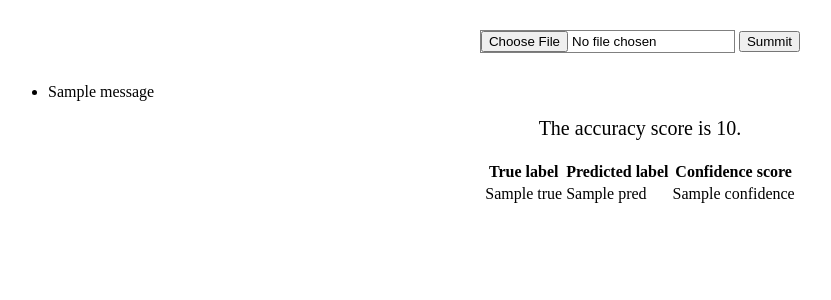
After one commit to yuant1993/Classification, a Django app: template classification/templates/classification.html in a window 1280 px wide. The commit adds this page. Shown: the top 300 px of the page, without its empty margins (0-831 px from the left). Run offline with Django 3.2, Linux system fonts and the light colour scheme; the template is opened without the code that fills it: most values are stand-ins (such as "Sample title", 1, 10 or a date in 2020); one stand-in notice (Sample message) is shown; parts of the project's set-up code (start-up, migrations or seed data) failed here and were passed over.

Commit message:
update code

```diff
--- a/classification/settings.py
+++ b/classification/settings.py
@@ -13,7 +13,7 @@ SECRET_KEY = 'r3+bkdo3(j9qp1z1#u*zkf&wj1s=&qdyh&$4^l4=0zca#x#c41'
 # SECURITY WARNING: don't run with debug turned on in production!
 DEBUG = True
 
-ALLOWED_HOSTS = ['localhost', '127.0.0.1', 'heavywaterclassification.us-east-2.elasticbeanstalk.com']
+ALLOWED_HOSTS = ['localhost', '127.0.0.1', 'heavywaterproject.us-east-2.elasticbeanstalk.com']
 
 
 # Application definition
--- /dev/null
+++ b/classification/static/style/classification.css
@@ -0,0 +1,19 @@
+.input_form {
+  text-align: center;
+  margin-top: 30px;
+  margin-bottom: 30px;
+}
+
+.input_file {
+  border: grey 1px solid;
+}
+
+.score {
+  font-size: 20px;
+  margin: 0 auto;
+  width: max-content;
+}
+
+table {
+  margin-top: 20px;
+}
--- a/classification/templates/base.html
+++ b/classification/templates/base.html
@@ -5,10 +5,10 @@
   <meta charset="utf-8">
   <title>Document Classification</title>
   <script src="https://ajax.googleapis.com/ajax/libs/jquery/3.3.1/jquery.min.js"></script>
+  {% block head %}{% endblock head %}
 </head>
 
 <body>
-  <h1 class="heading">Please Import Your CSV Testcase</h1>
   {% block content %}{% endblock content %}
 </body>
 
--- /dev/null
+++ b/classification/templates/classification.html
@@ -0,0 +1,45 @@
+{% extends "base.html" %}
+{% load static %}
+
+{% block head %}
+<link rel="stylesheet" href="{% static 'style/classification.css' %}">
+{% endblock head %}
+
+{% block content %}
+<form method="post" action="{% url 'classification' %}" enctype="multipart/form-data" class="input_form">
+  {% csrf_token %}
+  <input type="file" name="csvfile" required="True" class="input_file"/>
+  <button>Summit</button>
+</form>
+
+{% if messages %}
+  <ul class="messages">
+    {% for message in messages %}
+      <li class="{{message.tags}}">{{message}}</li>
+    {% endfor %}
+  </ul>
+{% endif %}
+
+{% if accuracy_score %}
+  <div class="score">
+    The accuracy score is {{accuracy_score}}.
+  </div>
+{% endif %}
+
+{% if results %}
+  <table align="center">
+    <tr>
+      <th>True label</th>
+      <th>Predicted label</th>
+      <th>Confidence score</th>
+    </tr>
+    {% for result in results %}
+      <tr>
+        <td>{{result.true}}</td>
+        <td>{{result.pred}}</td>
+        <td>{{result.confidence}}</td>
+      </tr>
+    {% endfor %}
+  </table>
+{% endif %}
+{% endblock content %}
--- a/requirements.txt
+++ b/requirements.txt
@@ -3,4 +3,3 @@ SciPy==1.0.0
 scikit-learn==0.19.1
 Django
 django-extensions==1.9.0
-urllib3==1.22
```
Also changed, not shown: classification/static/style/homepage.css (added, +11 -0 lines), classification/templates/homepage.html (added, +24 -0 lines), classification/templates/webservice.html (deleted, +0 -9 lines), classification/views.py (+39 -4 lines), train/classification.py (added, +40 -0 lines), README.md (added), db.sqlite3 (deleted), 2 other files.
